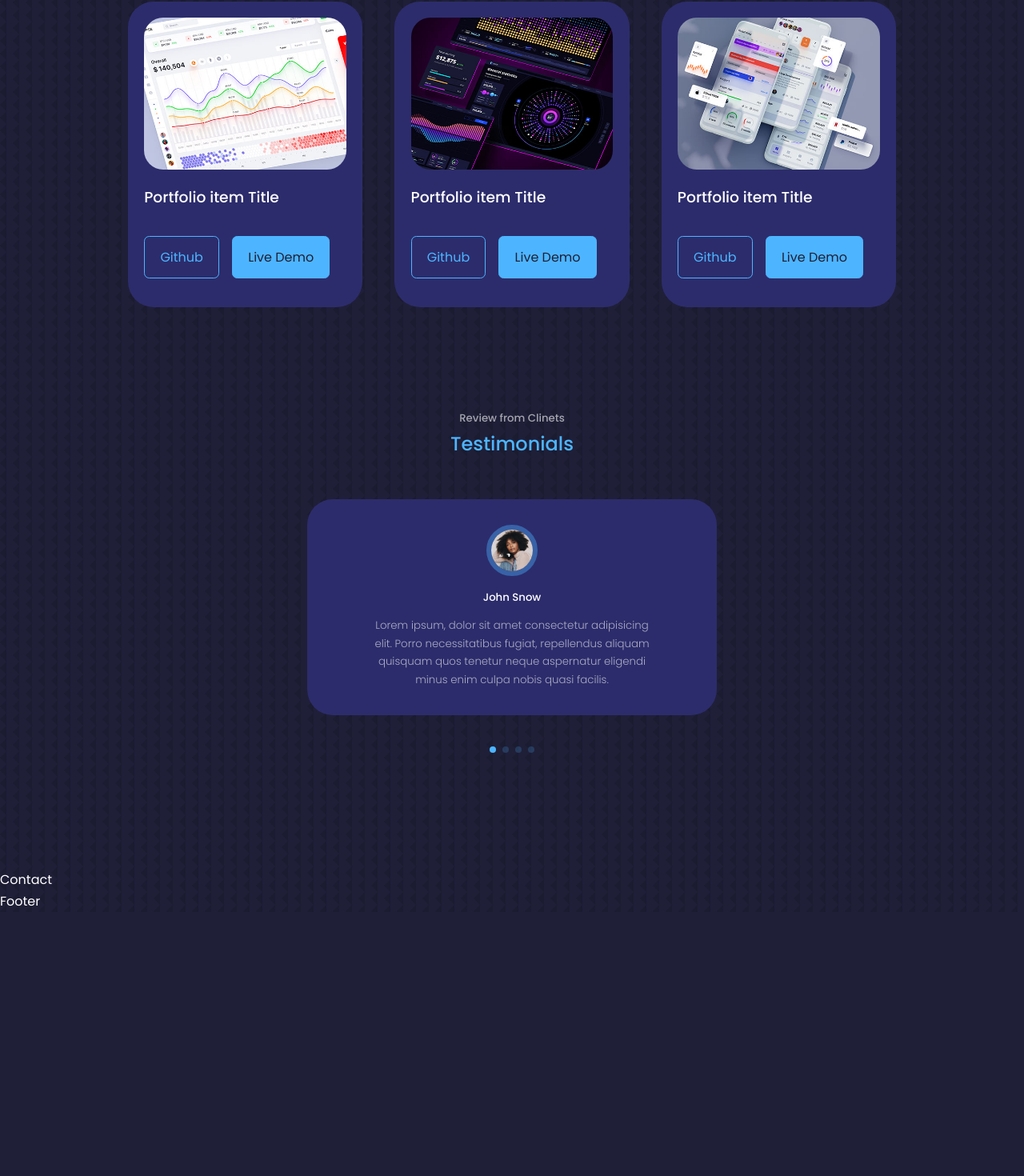
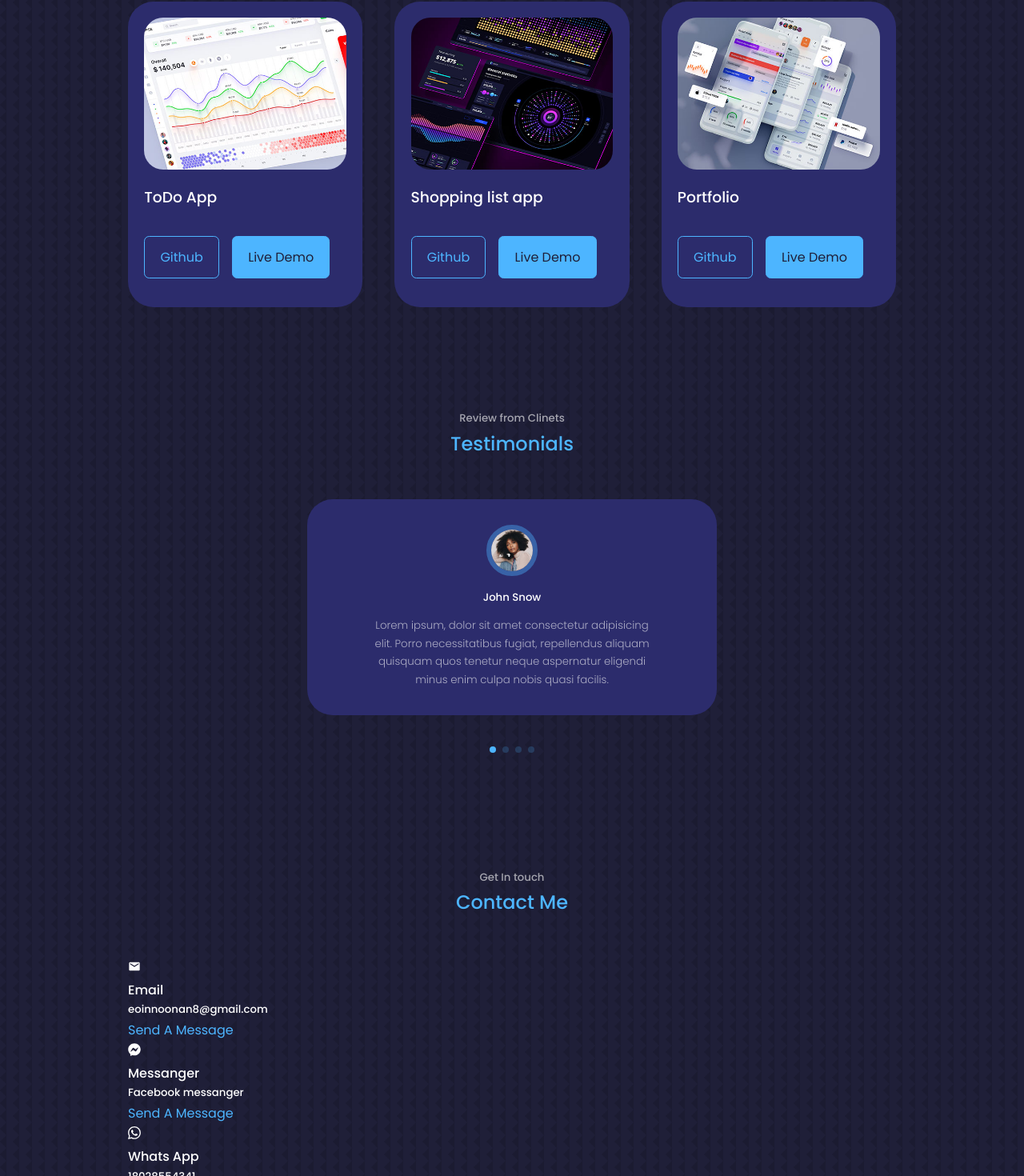
Before and after one commit to eoinmoney78/react-portfolio-website-1, a React (Create React App) app: page / in a window 1280 px wide. Shown: the part 3509-4979 px from the top of the page at 80% size. Before the commit the page ends 4649 px from the top, so only its background shows below. Built offline with nearby package versions, Linux system fonts and the light colour scheme.

Commit message:
link email messanger whatsapp

```diff
--- a/src/components/contact/Contact.jsx
+++ b/src/components/contact/Contact.jsx
@@ -1,8 +1,42 @@
 import React from 'react'
 import './contact.css';
+import { MdEmail } from 'react-icons/md';
+import { FaFacebookMessenger } from 'react-icons/fa';
+import {BsWhatsapp } from 'react-icons/bs';
 const Contact = () => {
   return (
-    <section id="contacts">Contact</section>
+    <section id="contacts">
+      <h5>Get In touch</h5>
+      <h2>Contact Me</h2>
+      <div className="container contact-container">
+        <div className="contact-options">
+        <article className="contact-options">
+          <MdEmail/>
+          <h4>Email</h4>
+          <h5>eoinnoonan8@gmail.com</h5>
+          <a href="mailto:eoinnoonan@gmail.com" target="_blank">Send A Message</a>
+        </article>
+
+        <article className="contact-options">
+          <FaFacebookMessenger/>
+          <h4>Messanger</h4>
+          <h5> Facebook messanger</h5>
+          <a href="https://m.me/eoin.noonan.73" target="_blank">Send A Message</a>
+        </article>
+
+        <article className="contact-options">
+      <BsWhatsapp/>
+      <h4>Whats App</h4>
+      <h5>18028554341</h5>
+      <a href="https://api.whatsapp.com/send?phone=18028554341" target="_blank">Send A Message</a>
+</article>
+
+
+        </div>
+        {/* End Of Contact Options */}
+        <form action="eoinyakyak@gmail.com"></form>
+      </div>
+    </section>
   )
 }
 
--- a/src/components/portfolio/Portfolio.jsx
+++ b/src/components/portfolio/Portfolio.jsx
@@ -3,9 +3,9 @@ import './portfolio.css';
 import IMG1 from '../../assets/portfolio1.jpg';
 import IMG2 from '../../assets/portfolio2.jpg';
 import IMG3 from '../../assets/portfolio3.jpg';
-import IMG4 from '../../assets/portfolio4.jpg';
-import IMG5 from '../../assets/portfolio5.png';
-import IMG6 from '../../assets/portfolio6.jpg';
+// import IMG4 from '../../assets/portfolio4.jpg';
+// import IMG5 from '../../assets/portfolio5.png';
+// import IMG6 from '../../assets/portfolio6.jpg';
 const Portfolio = () => {
   return (
     <section id="portfolio">
@@ -22,7 +22,8 @@ const Portfolio = () => {
 
             </div>
 
-            <h3>Portfolio item Title</h3>
+            <h3>ToDo App</h3>
+
 
             <div className="portfolio_item-cta">
             <a href="https://github.com/eoinmoney78/Todo-app" className="btn" target='_blank'>Github</a>
@@ -39,7 +40,7 @@ const Portfolio = () => {
 
             </div>
 
-            <h3>Portfolio item Title</h3>
+            <h3>Shopping list app</h3>
             <div className="portfolio_item-cta">
             <a href="https://github.com/eoinmoney78/shopping-list" className="btn" target='_blank'>Github</a>
             <a href="https://eoinmoney78.github.io/shopping-list/" className="btn btn-primary" target='_blank'>Live Demo</a>
@@ -53,7 +54,7 @@ const Portfolio = () => {
 
             </div>
 
-            <h3>Portfolio item Title</h3>
+            <h3>Portfolio</h3>
             <div className="portfolio_item-cta">
             <a href="https://github.com/eoinmoney78/teamGit" className="btn" target='_blank'>Github</a>
             <a href="https://github.com/eoinmoney78/react-portfolio-website-1" className="btn btn-primary" target='_blank'>Live Demo</a>
```
